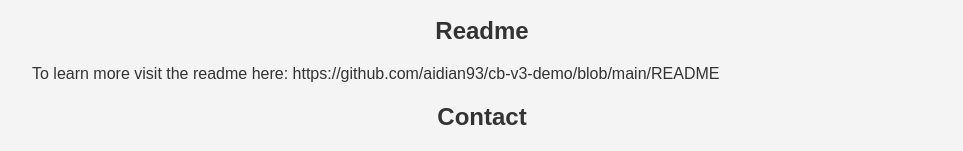
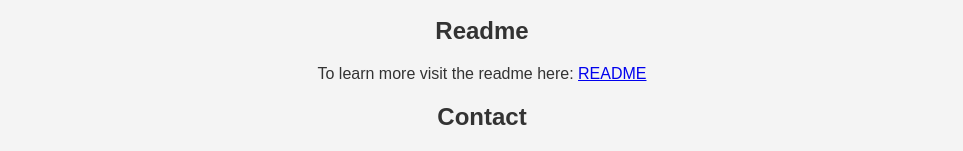
Before and after one commit to aidian93/cb-v3-demo, a plain HTML site: page index.html in a window 1280 px wide. Shown: the part 6492-6643 px from the top of the page, without its empty margins (158-1121 px from the left). Drawn offline with Linux system fonts and the light colour scheme.

Commit message:
Update index.html

```diff
--- a/index.html
+++ b/index.html
@@ -120,7 +120,7 @@
   </ul>
 
   <h2 style="text-align: center;">Readme</h2>
-  <p>To learn more visit the readme here: https://github.com/aidian93/cb-v3-demo/blob/main/README</p>
+  <p style="text-align: center;">To learn more visit the readme here: <a href="https://github.com/aidian93/cb-v3-demo/blob/main/README" target="_blank">README</a></p>
 
   <h2 style="text-align: center;">Contact</h2>
   <p style="text-align: center;">Please feel free to email: aidian.field93@gmail.com</p>
```
